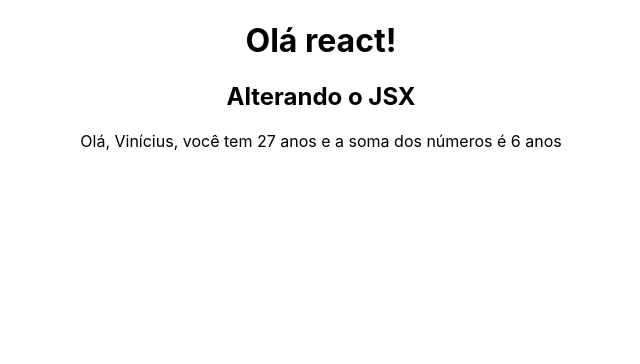
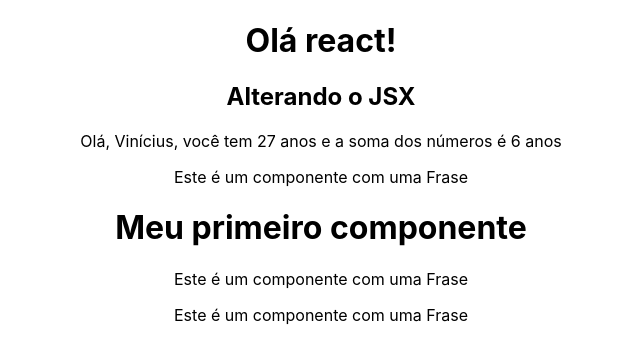
Before and after one commit to viniciusbrandao98/estudos-react, a React (Create React App) app: page / in a window 1280 px wide. Shown: the top 364 px of the page, without its empty margins (319-959 px from the left). Built offline with nearby package versions, Linux system fonts and the light colour scheme.

Commit message:
"feat: criação, importação e exportação de componentes no React"

```diff
--- a/src/App.js
+++ b/src/App.js
@@ -1,4 +1,5 @@
 import './App.css';
+import HelloWorld from './components/HelloWorld';
 
 function App() {
 
@@ -12,6 +13,7 @@
       <h1>Olá react!</h1>
       <h2>Alterando o JSX</h2>
       <p>Olá, {nome}, você tem {idade} anos e a soma dos números é {sum(1,5)} anos</p>
+      <HelloWorld/>
     </div>
   );
 }
--- /dev/null
+++ b/src/components/Frase.js
@@ -0,0 +1,11 @@
+function Frase() {
+    return(
+        <div>
+            <p>
+                Este é um componente com uma Frase
+            </p>
+        </div>
+    )
+}
+
+export default Frase;
--- /dev/null
+++ b/src/components/HelloWorld.js
@@ -0,0 +1,15 @@
+import Frase from "./Frase"
+
+function HelloWorld() {
+    return(
+        <div>
+            <Frase />
+            <h1>Meu primeiro componente</h1>
+             <Frase />
+              <Frase />
+        </div>
+
+    )
+}
+
+export default HelloWorld
```
